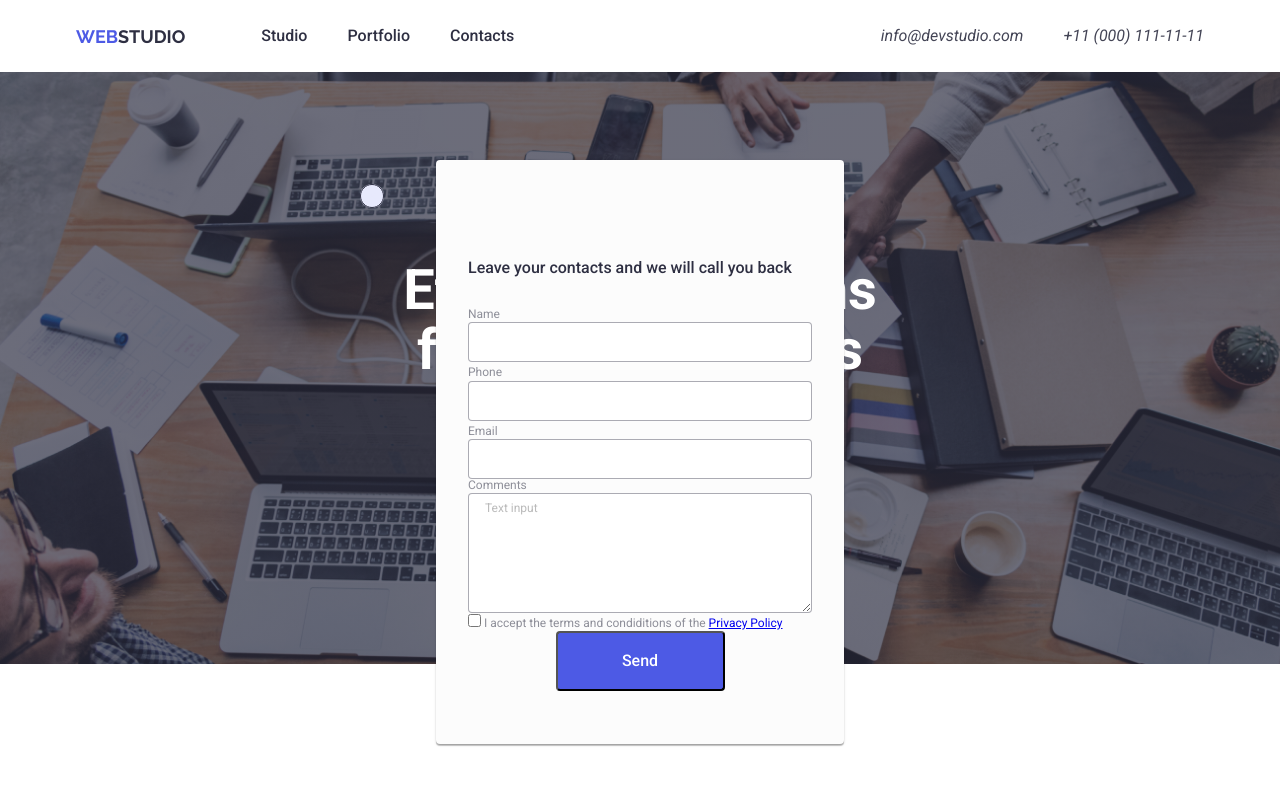
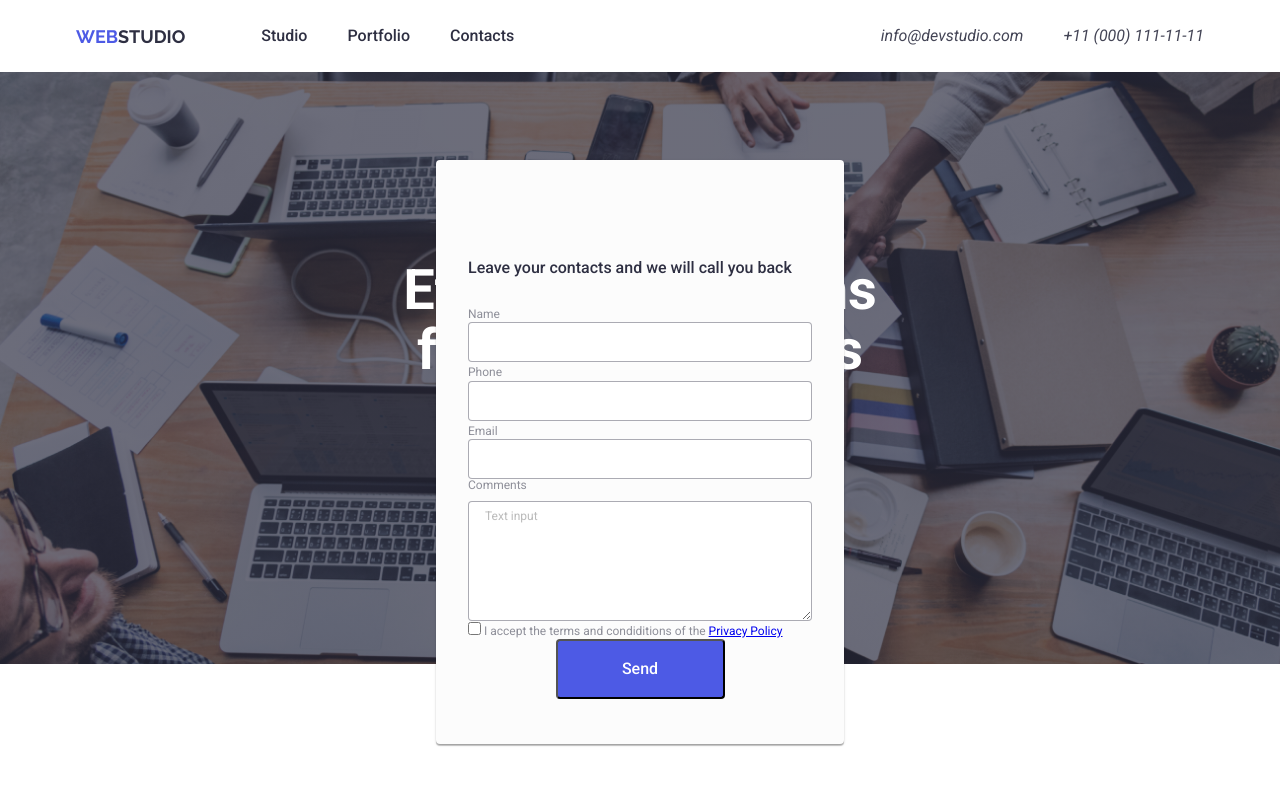
Before and after one commit to beyzaozdemr/goit-markup-hw-05, a plain HTML site: page index.html in a window 1280 px wide. Shown: the top 800 px of the page. Drawn offline with nearby package versions, Linux system fonts and the light colour scheme.

Commit message:
add margin bottom

```diff
--- a/css/styles.css
+++ b/css/styles.css
@@ -630,6 +630,7 @@ footer a span {
   line-height: 1.16;
   color: #8e8f99;
   width: 360px;
+  margin-bottom: 8px;
 }
 #input-name {
   width: 360px;
@@ -691,9 +692,7 @@ footer a span {
 .open-close {
   position: absolute;
   cursor: pointer;
-  top: 24px;
-  left: 360px;
-  bottom: 24px;
+
   transition: fill 250ms cubic-bezier(0.4, 0, 0.2, 1);
   --color3:#e7e9fc;
   --color5:#2e2f42;
```
